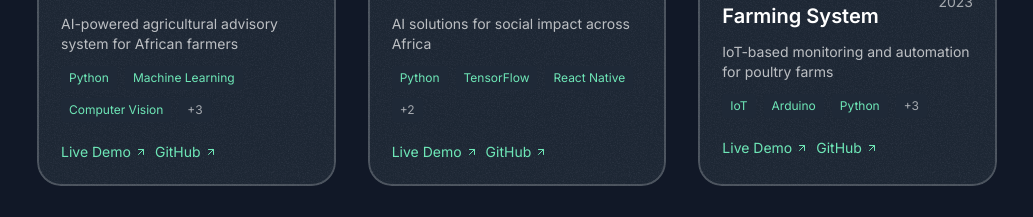
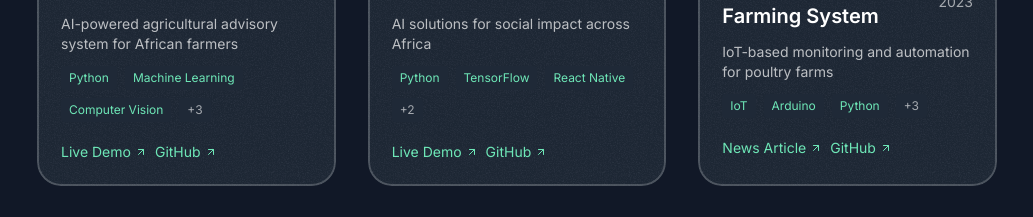
Before and after one commit to chrismazi/myportifolioweb, a Next.js app: page /projects in a window 1280 px wide. Shown: the part 1420-1637 px from the top of the page, without its empty margins (123-1156 px from the left). Built offline with nearby package versions, Linux system fonts and the light colour scheme; a web font is replaced by a local one.

Commit message:
feat: add custom link text for Smart Poultry Farming - shows 'News Article' instead of 'Live Demo'

```diff
--- a/src/sections/ProjectsShowcase.tsx
+++ b/src/sections/ProjectsShowcase.tsx
@@ -22,6 +22,7 @@ interface Project {
   status: 'completed' | 'in-progress' | 'planned';
   year: string;
   link?: string;
+  linkText?: string;
   github?: string;
   features: string[];
 }
@@ -76,6 +77,7 @@ const projects: Project[] = [
     status: 'completed',
     year: '2023',
     link: '#',
+    linkText: 'News Article',
     github: '#',
     features: [
       'Real-time environmental monitoring',
@@ -249,7 +251,7 @@ export const ProjectsShowcase = () => {
                       className="inline-flex items-center gap-1 text-emerald-300 hover:text-emerald-200 text-sm"
                       onClick={(e) => e.stopPropagation()}
                     >
-                      <span>Live Demo</span>
+                      <span>{project.linkText || 'Live Demo'}</span>
                       <ArrowUpRightIcon className="size-3" />
                     </a>
                   )}
@@ -346,7 +348,7 @@ export const ProjectsShowcase = () => {
                           rel="noopener noreferrer"
                           className="inline-flex items-center gap-2 bg-emerald-300 text-gray-900 px-4 py-2 rounded-lg font-medium hover:bg-emerald-200 transition-colors"
                         >
-                          <span>View Live Demo</span>
+                          <span>{selectedProject.linkText ? `View ${selectedProject.linkText}` : 'View Live Demo'}</span>
                           <ArrowUpRightIcon className="size-4" />
                         </a>
                       )}
```
